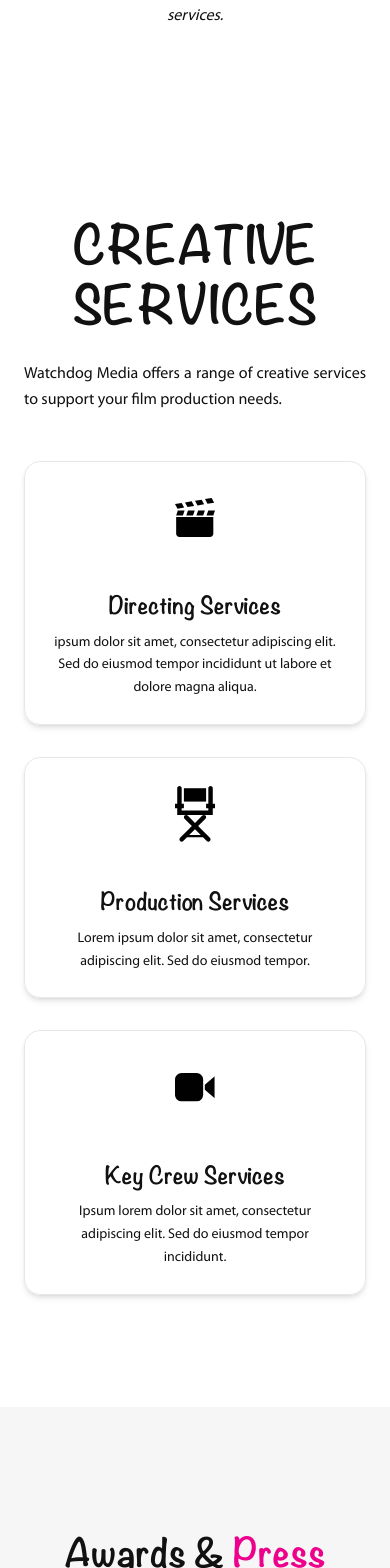
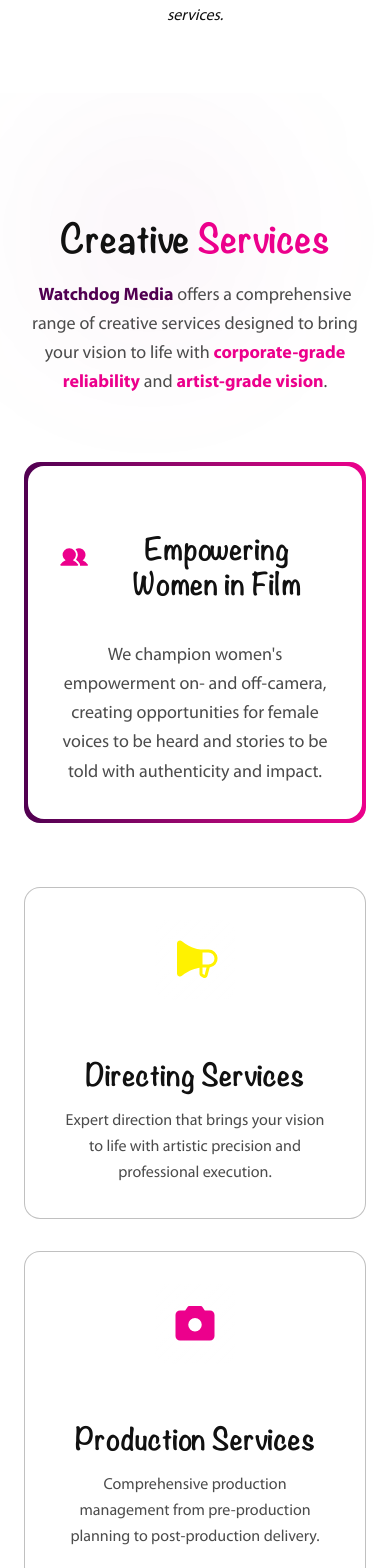
Before and after one commit to Psyfo/watchdog-media-website, a Next.js app: page / in a window 390 px wide. Shown: the part 2980-4548 px from the top of the page. Built offline with nearby package versions, Linux system fonts and the light colour scheme.

Commit message:
fix: refactor CreativeServicesSection component to enhance animations and improve layout structure

```diff
--- a/src/app/components/creative-services-section.tsx
+++ b/src/app/components/creative-services-section.tsx
@@ -1,52 +1,228 @@
+/* eslint-disable @typescript-eslint/no-unused-vars */
+/* eslint-disable react/no-unescaped-entities */
 'use client';
-import React from 'react';
+import { motion, useInView, Variants } from 'framer-motion';
+import React, { useRef } from 'react';
 
-import ServiceCard from '@/components/ServiceCard';
-
-import TextBlock from '../../components/TextBlock';
+import {
+  ArrowRightIcon,
+  CameraIcon,
+  MegaphoneIcon,
+  UsersIcon,
+} from '@phosphor-icons/react';
 
 const serviceData = [
   {
-    imageSrc: '/images/clapperboard.svg',
-    imageAlt: 'Clapperboard Icon',
+    icon: MegaphoneIcon,
+    iconColor: 'var(--wd-yellow)',
     heading: 'Directing Services',
     description:
-      'ipsum dolor sit amet, consectetur adipiscing elit. Sed do eiusmod tempor incididunt ut labore et dolore magna aliqua.',
+      'Expert direction that brings your vision to life with artistic precision and professional execution.',
   },
   {
-    imageSrc: '/images/director-chair.svg',
-    imageAlt: 'Director Chair Icon',
+    icon: CameraIcon,
+    iconColor: 'var(--wd-magenta)',
     heading: 'Production Services',
     description:
-      'Lorem ipsum dolor sit amet, consectetur adipiscing elit. Sed do eiusmod tempor.',
+      'Comprehensive production management from pre-production planning to post-production delivery.',
   },
   {
-    imageSrc: '/images/video-cam.svg',
-    imageAlt: 'Video Camera Icon',
+    icon: UsersIcon,
+    iconColor: 'var(--wd-plum)',
     heading: 'Key Crew Services',
     description:
-      'Ipsum lorem dolor sit amet, consectetur adipiscing elit. Sed do eiusmod tempor incididunt.',
+      'Experienced crew members who understand the craft and deliver exceptional results on every project.',
   },
 ];
 
 const CreativeServicesSection: React.FC = () => {
+  const ref = useRef(null);
+  const isInView = useInView(ref, { once: true, margin: '-100px' });
+
+  const containerVariants: Variants = {
+    hidden: { opacity: 0 },
+    visible: {
+      opacity: 1,
+      transition: {
+        staggerChildren: 0.2,
+        delayChildren: 0.3,
+      },
+    },
+  };
+
+  const itemVariants: Variants = {
+    hidden: { opacity: 0, y: 60, scale: 0.9 },
+    visible: {
+      opacity: 1,
+      y: 0,
+      scale: 1,
+      transition: {
+        type: 'spring',
+        stiffness: 100,
+        damping: 15,
+        duration: 0.8,
+      },
+    },
+  };
+
   return (
-    <section className='flex flex-col items-center px-6 py-16 text-center bg-watchdog-light md:py-24'>
-      <TextBlock
-        heading='Creative Services'
-        text='Watchdog Media offers a range of creative services to support your film production needs.'
+    <section
+      ref={ref}
+      className='relative flex flex-col items-center bg-white px-6 py-20 md:py-32 overflow-hidden text-center'
+    >
+      {/* Background Elements */}
+      <motion.div
+        className='top-20 left-10 absolute bg-gradient-to-br from-[var(--wd-plum)]/5 to-[var(--wd-magenta)]/5 blur-3xl rounded-full w-40 h-40'
+        animate={{
+          scale: [1, 1.3, 1],
+          x: [0, 30, 0],
+          y: [0, -20, 0],
+        }}
+        transition={{
+          duration: 12,
+          repeat: Infinity,
+          ease: 'easeInOut',
+        }}
       />
-      <div className='grid w-full max-w-6xl grid-cols-1 gap-8 my-12 md:grid-cols-3'>
-        {serviceData.map((service, idx) => (
-          <ServiceCard
-            key={service.heading}
-            imageSrc={service.imageSrc}
-            imageAlt={service.imageAlt}
-            heading={service.heading}
-            description={service.description}
-            delay={idx * 0.2} // staggered animation
-          />
-        ))}
+      <motion.div
+        className='right-10 bottom-20 absolute bg-gradient-to-br from-[var(--wd-yellow)]/5 to-[var(--wd-plum)]/5 blur-3xl rounded-full w-32 h-32'
+        animate={{
+          scale: [1, 1.2, 1],
+          x: [0, -25, 0],
+          y: [0, 15, 0],
+        }}
+        transition={{
+          duration: 10,
+          repeat: Infinity,
+          ease: 'easeInOut',
+          delay: 3,
+        }}
+      />
+
+      <div className='z-10 relative mx-auto max-w-6xl'>
+        {/* Header */}
+        <motion.div
+          initial={{ opacity: 0, y: 60 }}
+          animate={isInView ? { opacity: 1, y: 0 } : { opacity: 0, y: 60 }}
+          transition={{ duration: 0.8, ease: 'easeOut' }}
+          className='mb-16'
+        >
+          <h2 className='mb-6 font-noteworthy font-bold text-[var(--wd-text)] text-4xl md:text-5xl lg:text-6xl leading-tight'>
+            Creative <span className='text-[var(--wd-magenta)]'>Services</span>
+          </h2>
+          <p className='mx-auto max-w-3xl font-myriad text-[var(--wd-slate)] text-lg md:text-xl lg:text-2xl leading-relaxed'>
+            <span className='font-semibold text-[var(--wd-plum)]'>
+              Watchdog Media
+            </span>{' '}
+            offers a comprehensive range of creative services designed to bring
+            your vision to life with{' '}
+            <span className='font-semibold text-[var(--wd-magenta)]'>
+              corporate-grade reliability
+            </span>{' '}
+            and{' '}
+            <span className='font-semibold text-[var(--wd-magenta)]'>
+              artist-grade vision
+            </span>
+            .
+          </p>
+        </motion.div>
+
+        {/* Feature Highlight */}
+        <motion.div
+          initial={{ opacity: 0, scale: 0.9 }}
+          animate={
+            isInView ? { opacity: 1, scale: 1 } : { opacity: 0, scale: 0.9 }
+          }
+          transition={{ duration: 0.8, delay: 0.2, ease: 'easeOut' }}
+          className='mb-16'
+        >
+          <div className='bg-gradient-to-r from-[var(--wd-plum)] to-[var(--wd-magenta)] p-1 rounded-2xl'>
+            <div className='bg-white p-8 md:p-12 rounded-2xl'>
+              <div className='flex justify-center items-center gap-4 mb-6'>
+                <UsersIcon
+                  size={40}
+                  weight='fill'
+                  className='text-[var(--wd-magenta)]'
+                />
+                <h3 className='font-noteworthy font-bold text-[var(--wd-text)] text-2xl md:text-3xl'>
+                  Empowering Women in Film
+                </h3>
+              </div>
+              <p className='font-myriad text-[var(--wd-slate)] text-lg leading-relaxed'>
+                We champion women's empowerment on- and off-camera, creating
+                opportunities for female voices to be heard and stories to be
+                told with authenticity and impact.
+              </p>
+            </div>
+          </div>
+        </motion.div>
+
+        {/* Service Cards */}
+        <motion.div
+          variants={containerVariants}
+          initial='hidden'
+          animate={isInView ? 'visible' : 'hidden'}
+          className='gap-8 grid grid-cols-1 md:grid-cols-3 mb-16 w-full'
+        >
+          {serviceData.map((service, idx) => (
+            <motion.div key={service.heading} variants={itemVariants}>
+              <div className='group bg-white/70 hover:shadow-lg backdrop-blur-sm p-8 border border-[var(--wd-border-alpha)] rounded-2xl h-full transition-all duration-300'>
+                <div className='flex flex-col items-center h-full text-center'>
+                  <div className='bg-gradient-to-br from-white/50 to-white/30 mb-6 p-4 rounded-xl group-hover:scale-110 transition-transform duration-300'>
+                    <service.icon
+                      size={48}
+                      weight='fill'
+                      style={{ color: service.iconColor }}
+                    />
+                  </div>
+                  <h3 className='mb-4 font-noteworthy font-bold text-[var(--wd-text)] text-xl md:text-2xl'>
+                    {service.heading}
+                  </h3>
+                  <p className='flex-grow font-myriad text-[var(--wd-slate)] text-base leading-relaxed'>
+                    {service.description}
+                  </p>
+                </div>
+              </div>
+            </motion.div>
+          ))}
+        </motion.div>
+
+        {/* Call to Action */}
+        <motion.div
+          initial={{ opacity: 0, scale: 0.8 }}
+          animate={
+            isInView ? { opacity: 1, scale: 1 } : { opacity: 0, scale: 0.8 }
+          }
+          transition={{ duration: 0.8, delay: 0.6, ease: 'easeOut' }}
+          className='flex sm:flex-row flex-col justify-center items-center gap-6'
+        >
+          <motion.a
+            href='/services'
+            className='inline-flex justify-center items-center bg-[var(--wd-magenta)] hover:bg-[var(--wd-plum)] px-8 py-4 rounded-lg w-full sm:w-auto font-myriad font-bold !text-[var(--wd-silver)] text-lg transition-all duration-300'
+            whileHover={{ scale: 1.05, y: -2 }}
+            whileTap={{ scale: 0.98 }}
+          >
+            <CameraIcon size={20} weight='fill' className='mr-2' />
+            <span>Explore All Services</span>
+            <motion.div
+              className='ml-2'
+              initial={{ x: 0 }}
+              whileHover={{ x: 5 }}
+              transition={{ type: 'spring', stiffness: 300 }}
+            >
+              <ArrowRightIcon size={20} weight='bold' />
+            </motion.div>
+          </motion.a>
+
+          <motion.a
+            href='/contact'
+            className='inline-flex justify-center items-center bg-transparent hover:bg-[var(--wd-yellow)] px-8 py-4 border-[var(--wd-yellow)] border-2 rounded-lg w-full sm:w-auto font-myriad font-bold !text-[var(--wd-slate)] hover:!text-[var(--wd-slate)] text-lg transition-all duration-300'
+            whileHover={{ scale: 1.05, y: -2 }}
+            whileTap={{ scale: 0.98 }}
+          >
+            Start Your Project
+          </motion.a>
+        </motion.div>
       </div>
     </section>
   );
```
